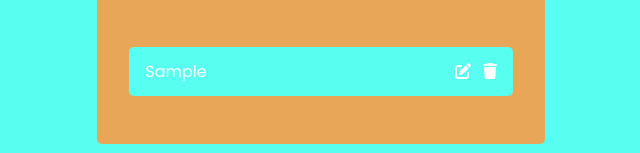
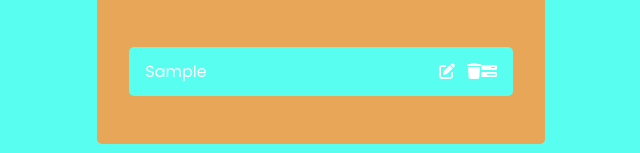
Before and after one commit to chlobear8/habit-tracker, a React (Create React App) app: page / in a window 1280 px wide. Both pictures are taken after typing "Sample" into the empty fields and a click on the button "Add Habit". Shown: the part 217-370 px from the top of the page, without its empty margins (319-959 px from the left). Built offline with nearby package versions, Linux system fonts and the light colour scheme.

Commit message:
WIP adding progress bar option to habit tracker

```diff
--- /dev/null
+++ b/src/components/ProgressBar.js
@@ -0,0 +1,13 @@
+import React from 'react';
+
+export const ProgressBar = (progress) => {
+  return (
+    <div className='Progress'>
+      <ProgressBar
+        bgcolor="pink"
+        progress={progress}
+        height={30}
+      />
+    </div>
+  )
+};
--- a/src/components/Tracker.js
+++ b/src/components/Tracker.js
@@ -1,17 +1,20 @@
 import React from 'react';
 import { FontAwesomeIcon } from '@fortawesome/react-fontawesome';
-import { faPenToSquare } from '@fortawesome/free-solid-svg-icons';
-import { faTrash } from '@fortawesome/free-solid-svg-icons';
+import { faBarsProgress, faPenToSquare, faTrash } from '@fortawesome/free-solid-svg-icons';
 
-export const Tracker = ({task, toggleComplete, deleteTracker, editTracker}) => {
+export const Tracker = ({task, toggleComplete, toggleProgress, deleteTracker, editTracker}) => {
   return (
     <div className='Tracker'>
       <p onClick={() => toggleComplete(task.id)}
       className={`${task.completed ? 'completed' : ""}`}>
       {task.task}</p>
+      {/* <p onClick={() => toggleProgress(task.id)}
+      className={`${task.progress ? 'progress' : ""}`}>
+      {task.task}</p> */}
       <div>
         <FontAwesomeIcon icon={faPenToSquare} onClick={() => editTracker(task.id)} />
         <FontAwesomeIcon icon={faTrash} onClick={() => deleteTracker(task.id)} />
+        <FontAwesomeIcon icon={faBarsProgress} onClick={() => toggleProgress(task.id)} />
       </div>
     </div>
   )
--- a/src/components/TrackerWrapper.js
+++ b/src/components/TrackerWrapper.js
@@ -3,10 +3,12 @@ import { TrackerForm } from './TrackerForm';
 import { v4 as uuidv4 } from 'uuid';
 import { Tracker } from './Tracker';
 import { EditTrackerForm } from './EditTrackerForm';
+import { ProgressBar } from './ProgressBar';
 uuidv4();
 
 export const TrackerWrapper = () => {
   const [trackers, setTrackers] = useState([]);
+  const [trackersProgress, setTrackerProgress] = useState([]);
 
   const addTracker = tracker => {
     setTrackers([...trackers, {id: uuidv4(), task: tracker,
@@ -16,6 +18,11 @@ export const TrackerWrapper = () => {
   const toggleComplete = id => {
     setTrackers(trackers.map(tracker => tracker.id === id ? {...tracker,
     completed: !tracker.completed} : tracker))
+  };
+
+  const toggleProgress = id => {
+    setTrackerProgress(trackersProgress.map(tracker => tracker.id === id ? {...tracker,
+    progress: !tracker.progress} : tracker))
   };
 
   const deleteTracker = id => {
@@ -42,6 +49,7 @@ export const TrackerWrapper = () => {
         ) : (
             <Tracker task={tracker} key={index}
             toggleComplete={toggleComplete}
+            toggleProgress={toggleProgress}
             deleteTracker={deleteTracker}
             editTracker={editTracker} />
         )
```
